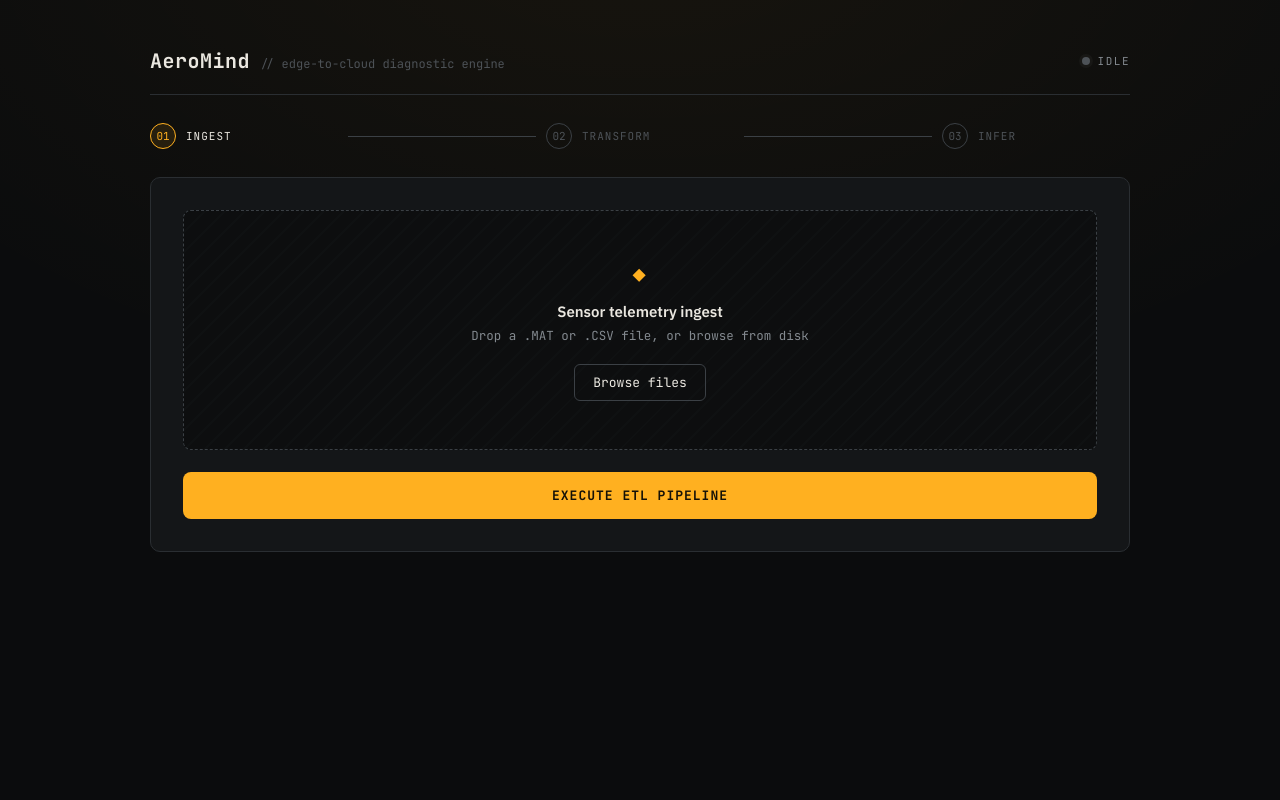
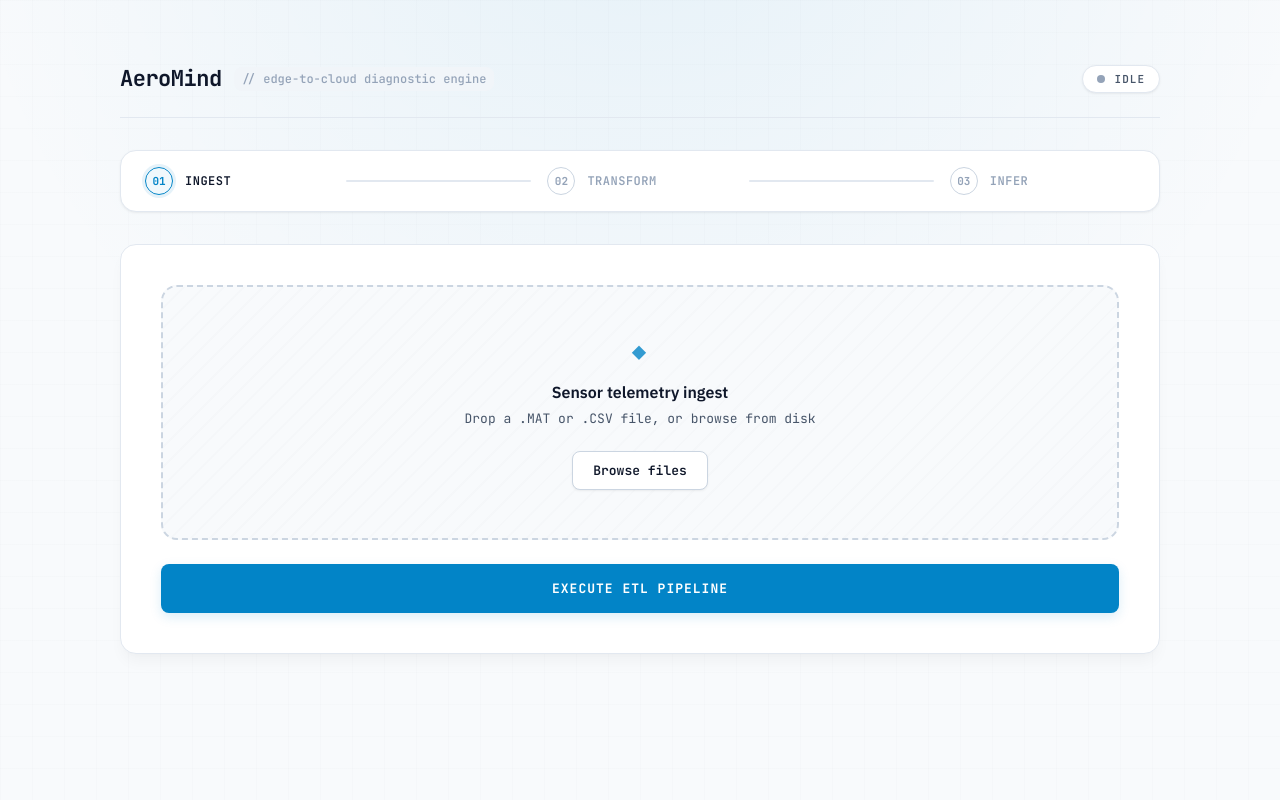
Before and after one commit to Rahhul69/AeroMind, a Flask app: page / in a window 1280 px wide. Run offline with Flask 3, Linux system fonts and the light colour scheme; parts of the project's set-up code (start-up, migrations or seed data) failed here and were passed over; some libraries are stand-ins or nearby versions.

Commit message:
Updated frontend UI

```diff
--- a/static/app.js
+++ b/static/app.js
@@ -140,14 +140,14 @@ function renderDashboard(){
   if(data.is_faulty){
     banner.style.background = 'var(--danger-soft)';
     banner.style.color = 'var(--danger)';
-    banner.style.border = '1px solid var(--danger)';
+    banner.style.border = '1px solid rgba(220,38,38,0.2)';
     document.getElementById('forecast-value').style.color = 'var(--danger)';
     card.style.borderLeftColor = 'var(--danger)';
     setStatus('fault', 'Fault detected');
   }else{
     banner.style.background = 'var(--success-soft)';
     banner.style.color = 'var(--success)';
-    banner.style.border = '1px solid var(--success)';
+    banner.style.border = '1px solid rgba(22,163,74,0.2)';
     document.getElementById('forecast-value').style.color = 'var(--success)';
     card.style.borderLeftColor = 'var(--success)';
     setStatus('ok', 'Nominal');
@@ -173,7 +173,7 @@ function updateFreqChart(maxFreq){
 
   const slicedX = serverPayload.x_axis.slice(0, cutoffIndex);
   const slicedY = serverPayload.y_live.slice(0, cutoffIndex);
-  const chartColor = serverPayload.is_faulty ? '#f66151' : '#ffb020';
+  const chartColor = serverPayload.is_faulty ? '#dc2626' : '#0284c7';
 
   drawChart('chartFreq', slicedX, slicedY, chartColor, 'Hz', true);
 }
@@ -185,7 +185,7 @@ function drawChart(canvasId, xData, yData, color, xLabel, fillGradient){
   let bgFill = 'transparent';
   if(fillGradient){
     const gradient = ctx.createLinearGradient(0, 0, 0, 280);
-    gradient.addColorStop(0, color + '55');
+    gradient.addColorStop(0, color + '22');
     gradient.addColorStop(1, color + '00');
     bgFill = gradient;
   }
@@ -194,14 +194,14 @@ function drawChart(canvasId, xData, yData, color, xLabel, fillGradient){
     type: 'line',
     data: {
       labels: xData.map(val => Number(val).toFixed(1) + ' ' + xLabel),
-      datasets: [{ data: yData, borderColor: color, borderWidth: 1.5, backgroundColor: bgFill, fill: fillGradient, pointRadius: 0, tension: 0.15 }]
+      datasets: [{ data: yData, borderColor: color, borderWidth: 2, backgroundColor: bgFill, fill: fillGradient, pointRadius: 0, tension: 0.15 }]
     },
     options: {
       responsive: true, maintainAspectRatio: false, animation: { duration: 700, easing: 'easeOutQuart' },
       plugins: { legend: { display: false } },
       scales: {
-        x: { grid: { color: '#22262a', drawBorder: false }, ticks: { color: '#5c6268', font: { family: 'JetBrains Mono', size: 10 }, maxTicksLimit: 8 } },
-        y: { grid: { color: '#22262a', drawBorder: false }, ticks: { color: '#5c6268', font: { family: 'JetBrains Mono', size: 10 } } }
+        x: { grid: { color: '#f1f5f9', drawBorder: false }, ticks: { color: '#64748b', font: { family: 'JetBrains Mono', size: 10 }, maxTicksLimit: 8 } },
+        y: { grid: { color: '#f1f5f9', drawBorder: false }, ticks: { color: '#64748b', font: { family: 'JetBrains Mono', size: 10 } } }
       },
       interaction: { intersect: false, mode: 'index' }
     }
--- a/static/style.css
+++ b/static/style.css
@@ -1,138 +1,189 @@
 :root{
-    --bg-base:#0b0c0d;
-    --bg-panel:#141618;
-    --bg-panel-raised:#1b1e21;
-    --bg-inset: rgba(0,0,0,0.35);
-    --border:#2a2e32;
-    --border-strong:#3b4045;
-    --text-main:#eae7e0;
-    --text-muted:#83898f;
-    --text-dim:#4d5257;
-    --accent:#ffb020;
-    --accent-soft:rgba(255,176,32,0.10);
-    --accent-line:rgba(255,176,32,0.28);
-    --success:#4ade80;
-    --success-soft:rgba(74,222,128,0.08);
-    --danger:#f66151;
-    --danger-soft:rgba(246,97,81,0.08);
-    --raw-wave:#8b9eff;
+  --bg-base:#f8fafc;
+  --bg-panel:#ffffff;
+  --bg-panel-raised:#f1f5f9;
+  --bg-inset: #f8fafc;
+  --border:#e2e8f0;
+  --border-strong:#cbd5e1;
+  --text-main:#0f172a;
+  --text-muted:#475569;
+  --text-dim:#94a3b8;
+  --accent:#0284c7;
+  --accent-hover:#0369a1;
+  --accent-soft:rgba(2,132,199,0.06);
+  --accent-line:rgba(2,132,199,0.15);
+  --success:#16a34a;
+  --success-soft:rgba(22,163,74,0.06);
+  --danger:#dc2626;
+  --danger-soft:rgba(220,38,38,0.06);
+  --raw-wave:#4f46e5;
   --font-mono:'JetBrains Mono', ui-monospace, monospace;
   --font-body:'IBM Plex Sans', -apple-system, sans-serif;
+  --shadow-sm: 0 1px 3px 0 rgba(0, 0, 0, 0.05), 0 1px 2px -1px rgba(0, 0, 0, 0.05);
+  --shadow-md: 0 4px 6px -1px rgba(0, 0, 0, 0.03), 0 2px 4px -2px rgba(0, 0, 0, 0.03);
+  --shadow-lg: 0 10px 15px -3px rgba(0, 0, 0, 0.04), 0 4px 6px -4px rgba(0, 0, 0, 0.02);
+  --radius-lg: 16px;
+  --radius-md: 8px;
 }
 
 *{ box-sizing:border-box; }
 body{
-    margin:0; padding:48px 20px 80px;
+  margin:0; padding:64px 24px 96px;
   background:
-      radial-gradient(ellipse 900px 500px at 50% -10%, rgba(255,176,32,0.05), transparent),
+    radial-gradient(circle at 50% -20%, rgba(2,132,199,0.08), transparent 60%),
+    linear-gradient(rgba(15, 23, 42, 0.01) 1px, transparent 1px),
+    linear-gradient(90deg, rgba(15, 23, 42, 0.01) 1px, transparent 1px),
     var(--bg-base);
+  background-size: 100% 100%, 32px 32px, 32px 32px;
   color:var(--text-main);
   font-family:var(--font-body);
   min-height:100vh;
   display:flex; justify-content:center;
+  -webkit-font-smoothing: antialiased;
 }
 @media (prefers-reduced-motion: reduce){
   *{ animation-duration:0.01ms !important; transition-duration:0.01ms !important; }
+  .turbine-blades { animation: none !important; }
 }
 
-  .container{ width:100%; max-width:980px; display:flex; flex-direction:column; gap:28px; }
+.container{ width:100%; max-width:1040px; display:flex; flex-direction:column; gap:32px; }
 
 /* ---------- Header ---------- */
-  .header{ display:flex; align-items:center; justify-content:space-between; padding-bottom:20px; border-bottom:1px solid var(--border); }
-  .header .brand{ display:flex; align-items:baseline; gap:10px; }
-  .header h1{ margin:0; font-family:var(--font-mono); font-size:20px; font-weight:700; letter-spacing:0.5px; }
-  .header .tag{ color:var(--text-dim); font-size:12px; font-family:var(--font-mono); }
-  .status-led{ display:flex; align-items:center; gap:8px; font-family:var(--font-mono); font-size:11px; text-transform:uppercase; letter-spacing:1.5px; color:var(--text-muted); }
-  .led-dot{ width:8px; height:8px; border-radius:50%; background:var(--text-dim); box-shadow:0 0 0 3px rgba(255,255,255,0.03); transition:all .3s ease; }
+.header{ display:flex; align-items:center; justify-content:space-between; padding-bottom:24px; border-bottom:1px solid var(--border); position: relative; }
+.header .brand{ display:flex; align-items:center; gap:12px; z-index: 2; }
+.header h1{ margin:0; font-family:var(--font-mono); font-size:22px; font-weight:700; letter-spacing:-0.5px; color: var(--text-main); }
+.header .tag{ color:var(--text-dim); font-size:12px; font-family:var(--font-mono); font-weight: 500; background: var(--bg-panel-raised); padding: 4px 8px; border-radius: var(--radius-md); }
+
+/* Modern Windmill Horizon Backdrop Layout */
+.windmill-horizon { display: flex; align-items: flex-end; gap: 14px; position: absolute; left: 420px; bottom: 0; height: 55px; pointer-events: none; z-index: 1; }
+.windmill { position: relative; width: 32px; height: 55px; filter: drop-shadow(0 2px 4px rgba(0,0,0,0.01)); }
+.windmill.medium { width: 24px; height: 42px; opacity: 0.65; }
+.windmill.small { width: 16px; height: 28px; opacity: 0.35; }
+.turbine-tower { stroke: var(--text-dim); stroke-width: 1.25; stroke-linecap: round; }
+
+/* Staggered spin rates for realism */
+.windmill.large .turbine-blades { transform-origin: 16px 16px; animation: spin-turbine 5s linear infinite; stroke: var(--text-muted); stroke-width: 1.25; }
+.windmill.medium .turbine-blades { transform-origin: 12px 12px; animation: spin-turbine 3.8s linear infinite; stroke: var(--text-muted); stroke-width: 1.25; }
+.windmill.small .turbine-blades { transform-origin: 8px 8px; animation: spin-turbine 2.4s linear infinite; stroke: var(--text-dim); stroke-width: 1; }
+
+@keyframes spin-turbine { from { transform: rotate(0deg); } to { transform: rotate(360deg); } }
+
+.status-led{ display:flex; align-items:center; gap:10px; font-family:var(--font-mono); font-size:11px; font-weight: 600; text-transform:uppercase; letter-spacing:1px; color:var(--text-muted); background: var(--bg-panel); padding: 6px 14px; border-radius: 20px; border: 1px solid var(--border); box-shadow: var(--shadow-sm); z-index: 2; }
+.led-dot{ width:8px; height:8px; border-radius:50%; background:var(--text-dim); transition:all .3s ease; }
 .led-dot.idle{ background:var(--text-dim); }
-  .led-dot.busy{ background:var(--accent); box-shadow:0 0 8px var(--accent), 0 0 0 3px var(--accent-soft); animation:pulse 1.1s ease-in-out infinite; }
-  .led-dot.ok{ background:var(--success); box-shadow:0 0 8px var(--success), 0 0 0 3px var(--success-soft); }
-  .led-dot.fault{ background:var(--danger); box-shadow:0 0 8px var(--danger), 0 0 0 3px var(--danger-soft); }
-  @keyframes pulse{ 0%,100%{ opacity:1; } 50%{ opacity:0.4; } }
+.led-dot.busy{ background:var(--accent); box-shadow:0 0 8px var(--accent), 0 0 0 4px rgba(2,132,199,0.2); animation:pulse 1.4s ease-in-out infinite; }
+.led-dot.ok{ background:var(--success); box-shadow:0 0 8px var(--success), 0 0 0 4px rgba(22,163,74,0.2); }
+.led-dot.fault{ background:var(--danger); box-shadow:0 0 8px var(--danger), 0 0 0 4px rgba(220,38,38,0.2); }
+@keyframes pulse{ 0%,100%{ opacity:1; transform: scale(1); } 50%{ opacity:0.4; transform: scale(0.9); } }
+
+/* Hide backdrop layout on narrow views to protect spacing */
+@media (max-width: 820px) { .windmill-horizon { display: none; } }
 
 /* ---------- Progress rail ---------- */
-  .rail{ display:flex; align-items:center; gap:0; }
-  .rail-step{ display:flex; align-items:center; gap:10px; flex:1; }
-  .rail-num{ font-family:var(--font-mono); font-size:11px; color:var(--text-dim); border:1px solid var(--border-strong); width:26px; height:26px; border-radius:50%; display:flex; align-items:center; justify-content:center; flex-shrink:0; transition:all .3s ease; }
-  .rail-label{ font-family:var(--font-mono); font-size:11px; letter-spacing:1px; text-transform:uppercase; color:var(--text-dim); transition:color .3s ease; white-space:nowrap; }
-  .rail-line{ height:1px; flex:1; background:var(--border-strong); margin:0 10px; transition:background .4s ease; }
-  .rail-step.active .rail-num{ border-color:var(--accent); color:var(--accent); background:var(--accent-soft); }
+.rail{ display:flex; align-items:center; gap:0; background: var(--bg-panel); padding: 16px 24px; border-radius: var(--radius-lg); border: 1px solid var(--border); box-shadow: var(--shadow-sm); }
+.rail-step{ display:flex; align-items:center; gap:12px; flex:1; }
+.rail-num{ font-family:var(--font-mono); font-size:11px; font-weight: 700; color:var(--text-dim); border:1px solid var(--border-strong); width:28px; height:28px; border-radius:50%; display:flex; align-items:center; justify-content:center; flex-shrink:0; transition:all .3s ease; background:var(--bg-panel); }
+.rail-label{ font-family:var(--font-mono); font-size:12px; font-weight:600; letter-spacing:0.5px; text-transform:uppercase; color:var(--text-dim); transition:color .3s ease; white-space:nowrap; }
+.rail-line{ height:2px; flex:1; background:var(--border); margin:0 16px; transition:background .4s ease; border-radius: 2px; }
+.rail-step.active .rail-num{ border-color:var(--accent); color:var(--accent); background:var(--accent-soft); box-shadow: 0 0 0 3px rgba(2,132,199,0.1); }
 .rail-step.active .rail-label{ color:var(--text-main); }
 .rail-step.done .rail-num{ border-color:var(--success); color:var(--success); background:var(--success-soft); }
 .rail-step.done .rail-label{ color:var(--text-muted); }
-  .rail-step.done + .rail-line{ background:var(--success); opacity:0.4; }
+.rail-step.done + .rail-line{ background:var(--success); opacity:0.3; }
 
 /* ---------- Panels ---------- */
-  .panel{ background:var(--bg-panel); border:1px solid var(--border); border-radius:10px; padding:32px; }
+.panel{ background:var(--bg-panel); border:1px solid var(--border); border-radius:var(--radius-lg); padding:40px; box-shadow: var(--shadow-lg); transition: border-color 0.3s ease; }
 .view-section{ display:none; }
-  .view-section.active{ display:block; animation:rise .35s ease-out; }
-  @keyframes rise{ from{ opacity:0; transform:translateY(8px); } to{ opacity:1; transform:translateY(0); } }
+.view-section.active{ display:block; animation:rise .4s cubic-bezier(0.16, 1, 0.3, 1); }
+@keyframes rise{ from{ opacity:0; transform:translateY(12px); } to{ opacity:1; transform:translateY(0); } }
 
 /* ---------- View 1: upload ---------- */
 .dropzone{
-    border:1px dashed var(--border-strong); border-radius:8px; padding:48px 24px;
+  border:2px dashed var(--border-strong); border-radius:var(--radius-lg); padding:48px 24px;
   background:
-      repeating-linear-gradient(135deg, rgba(255,255,255,0.012) 0 2px, transparent 2px 14px),
+    repeating-linear-gradient(135deg, rgba(15, 23, 42, 0.01) 0 2px, transparent 2px 14px),
     var(--bg-inset);
-    text-align:center; transition:border-color .2s ease, background .2s ease; cursor:pointer;
+  text-align:center; transition:all .25s ease; cursor:pointer;
 }
-  .dropzone.drag{ border-color:var(--accent); background:var(--accent-soft); }
-  .dropzone .icon{ font-family:var(--font-mono); font-size:22px; color:var(--accent); margin-bottom:14px; letter-spacing:2px; }
-  .dropzone label{ display:block; font-weight:600; font-size:15px; margin-bottom:6px; }
-  .dropzone p{ color:var(--text-muted); font-size:12.5px; margin:0 0 20px; font-family:var(--font-mono); }
+.dropzone:hover{ border-color: var(--accent); background: rgba(2, 132, 199, 0.01); }
+.dropzone.drag{ border-color:var(--accent); background:var(--accent-soft); transform: scale(0.99); }
+.dropzone .icon{ font-family:var(--font-mono); font-size:24px; color:var(--accent); margin-bottom:16px; letter-spacing:2px; opacity: 0.8; }
+.dropzone label{ display:block; font-weight:600; font-size:16px; margin-bottom:8px; color: var(--text-main); }
+.dropzone p{ color:var(--text-muted); font-size:13px; margin:0 0 24px; font-family:var(--font-mono); }
 .dropzone input[type=file]{ display:none; }
-  .file-chip{ display:inline-flex; align-items:center; gap:8px; background:var(--bg-panel-raised); border:1px solid var(--border-strong); border-radius:6px; padding:8px 14px; font-family:var(--font-mono); font-size:12.5px; color:var(--text-main); margin-top:4px; }
-  .file-chip .x{ color:var(--text-dim); cursor:pointer; }
+.file-chip{ display:inline-flex; align-items:center; gap:10px; background:var(--bg-panel); border:1px solid var(--border-strong); border-radius:var(--radius-md); padding:10px 16px; font-family:var(--font-mono); font-size:13px; font-weight: 500; color:var(--text-main); margin-top:4px; box-shadow: var(--shadow-sm); animation: rise 0.2s ease; }
+.file-chip .x{ color:var(--text-dim); cursor:pointer; font-size: 11px; padding: 2px; }
 .file-chip .x:hover{ color:var(--danger); }
-  .browse-btn{ background:transparent; border:1px solid var(--border-strong); color:var(--text-main); padding:9px 18px; border-radius:6px; font-size:13px; font-family:var(--font-mono); cursor:pointer; }
-  .browse-btn:hover{ border-color:var(--accent); color:var(--accent); }
+.browse-btn{ background:var(--bg-panel); border:1px solid var(--border-strong); color:var(--text-main); padding:10px 20px; border-radius:var(--radius-md); font-size:13px; font-weight: 600; font-family:var(--font-mono); cursor:pointer; transition: all 0.2s ease; box-shadow: var(--shadow-sm); }
+.browse-btn:hover{ border-color:var(--accent); color:var(--accent); box-shadow: 0 2px 8px rgba(2,132,199,0.08); }
 
 button.action-btn{
-    background:var(--accent); color:#151107; border:none; padding:15px 28px; border-radius:8px;
+  background:var(--accent); color:#ffffff; border:none; padding:16px 32px; border-radius:var(--radius-md);
   font-size:13px; font-weight:700; letter-spacing:1px; text-transform:uppercase; cursor:pointer;
-    font-family:var(--font-mono); transition:transform .12s ease, box-shadow .2s ease; width:100%; margin-top:22px;
+  font-family:var(--font-mono); transition:all .2s cubic-bezier(0.16, 1, 0.3, 1); width:100%; margin-top:24px;
+  box-shadow: 0 4px 12px rgba(2, 132, 199, 0.15);
 }
-  button.action-btn:hover{ box-shadow:0 0 0 1px var(--accent), 0 6px 18px rgba(255,176,32,0.18); transform:translateY(-1px); }
-  button.action-btn:disabled{ opacity:0.4; cursor:not-allowed; transform:none; box-shadow:none; }
+button.action-btn:hover{ background: var(--accent-hover); box-shadow: 0 6px 20px rgba(2,132,199,0.25); transform:translateY(-1px); }
+button.action-btn:active{ transform: translateY(0); }
+button.action-btn:disabled{ opacity:0.4; cursor:not-allowed; transform:none; box-shadow:none; background: var(--text-dim); }
 button.action-btn:focus-visible, .browse-btn:focus-visible, input[type=range]:focus-visible{ outline:2px solid var(--accent); outline-offset:2px; }
 
-  .error-banner{ display:none; margin-top:16px; padding:12px 16px; border:1px solid var(--danger); background:var(--danger-soft); color:#ffb4ab; font-family:var(--font-mono); font-size:12.5px; border-radius:6px; text-align:left; }
+.error-banner{ display:none; margin-top:20px; padding:14px 18px; border:1px solid var(--danger); background:var(--danger-soft); color:var(--danger); font-family:var(--font-mono); font-size:13px; font-weight: 500; border-radius:var(--radius-md); text-align:left; animation: rise 0.25s ease; }
 
 /* ---------- View 2: ETL ---------- */
-  .etl-readout{ text-align:center; margin-bottom:28px; }
-  .etl-eyebrow{ font-family:var(--font-mono); font-size:11px; letter-spacing:2px; text-transform:uppercase; color:var(--accent); margin-bottom:18px; }
-  .etl-counters{ display:flex; align-items:center; justify-content:center; gap:24px; }
-  .counter-block{ background:var(--bg-inset); border:1px solid var(--border-strong); border-radius:8px; padding:20px 28px; min-width:140px; }
-  .counter-block .cval{ font-family:var(--font-mono); font-size:30px; font-weight:700; }
-  .counter-block .clabel{ font-family:var(--font-mono); font-size:10px; color:var(--text-dim); letter-spacing:1.5px; text-transform:uppercase; margin-top:6px; }
-  .counter-arrow{ font-family:var(--font-mono); color:var(--text-dim); font-size:20px; }
-  .etl-desc{ color:var(--text-muted); font-size:13.5px; line-height:1.7; margin-top:24px; text-align:left; border-top:1px solid var(--border); padding-top:20px; }
+.etl-readout{ text-align:center; margin-bottom:32px; }
+.etl-eyebrow{ font-family:var(--font-mono); font-size:12px; font-weight: 600; letter-spacing:1.5px; text-transform:uppercase; color:var(--accent); margin-bottom:24px; }
+.etl-counters{ display:flex; align-items:center; justify-content:center; gap:32px; }
+.counter-block{ background:var(--bg-inset); border:1px solid var(--border); border-radius:var(--radius-lg); padding:24px 36px; min-width:160px; box-shadow: var(--shadow-sm); transition: transform 0.3s ease; }
+.counter-block:hover{ transform: translateY(-2px); }
+.counter-block .cval{ font-family:var(--font-mono); font-size:32px; font-weight:700; color: var(--text-main); }
+.counter-block .clabel{ font-family:var(--font-mono); font-size:11px; color:var(--text-muted); font-weight: 500; letter-spacing:1px; text-transform:uppercase; margin-top:8px; }
+.counter-arrow{ font-family:var(--font-mono); color:var(--text-dim); font-size:24px; animation: pulse 2s infinite; }
+.etl-desc{ color:var(--text-muted); font-size:14px; line-height:1.75; margin-top:32px; text-align:left; border-top:1px solid var(--border); padding-top:24px; }
 .etl-desc b{ color:var(--text-main); font-weight:600; }
 
 /* ---------- View 3: dashboard ---------- */
-  #result-banner{ display:flex; align-items:center; gap:12px; padding:18px 20px; font-family:var(--font-mono); font-size:14px; font-weight:600; letter-spacing:0.5px; border-radius:8px; margin-bottom:22px; }
-  .metrics-grid{ display:grid; grid-template-columns:repeat(auto-fit, minmax(260px, 1fr)); gap:16px; margin-bottom:22px; }
-  .metric-card{ background:var(--bg-inset); border:1px solid var(--border); border-left:3px solid var(--border-strong); border-radius:6px; padding:18px 20px; }
-  .metric-title{ color:var(--text-dim); font-size:10.5px; text-transform:uppercase; letter-spacing:1.5px; font-family:var(--font-mono); margin-bottom:8px; }
-  .metric-value{ font-size:24px; font-weight:700; font-family:var(--font-mono); }
+#result-banner{ display:flex; align-items:center; gap:14px; padding:20px 24px; font-family:var(--font-mono); font-size:14px; font-weight:700; letter-spacing:0.5px; border-radius:var(--radius-md); margin-bottom:24px; box-shadow: var(--shadow-sm); }
+.metrics-grid{ display:grid; grid-template-columns:repeat(auto-fit, minmax(260px, 1fr)); gap:20px; margin-bottom:24px; }
+.metrics-grid .metric-card{ background:var(--bg-panel); border:1px solid var(--border); border-left:4px solid var(--border-strong); border-radius:var(--radius-lg); padding:24px; box-shadow: var(--shadow-md); transition: transform 0.25s ease, box-shadow 0.25s ease; }
+.metrics-grid .metric-card:hover{ transform: translateY(-2px); box-shadow: var(--shadow-lg); }
+.metrics-grid .metric-title{ color:var(--text-muted); font-size:11px; font-weight: 600; text-transform:uppercase; letter-spacing:1.5px; font-family:var(--font-mono); margin-bottom:12px; }
+.metrics-grid .metric-value{ font-size:28px; font-weight:700; font-family:var(--font-mono); color: var(--text-main); }
 
-  .chart-container{ display:flex; flex-direction:column; gap:18px; }
-  .chart-panel{ background:var(--bg-panel); border:1px solid var(--border); border-radius:10px; padding:22px; }
-  .chart-wrapper{ height:280px; width:100%; position:relative; }
-  .chart-header{ display:flex; justify-content:space-between; align-items:center; margin-bottom:16px; flex-wrap:wrap; gap:10px; }
+.chart-container{ display:flex; flex-direction:column; gap:24px; }
+.chart-panel{ background:var(--bg-panel); border:1px solid var(--border); border-radius:var(--radius-lg); padding:28px; box-shadow: var(--shadow-lg); }
+.chart-wrapper{ height:300px; width:100%; position:relative; }
+.chart-header{ display:flex; justify-content:space-between; align-items:center; margin-bottom:20px; flex-wrap:wrap; gap:14px; }
 .chart-header .metric-title{ margin-bottom:0; }
-  .chart-tag{ color:var(--text-dim); font-size:10.5px; font-weight:600; font-family:var(--font-mono); letter-spacing:1px; border:1px solid var(--border-strong); padding:3px 8px; border-radius:4px; }
+.chart-tag{ color:var(--text-muted); font-size:11px; font-weight:600; font-family:var(--font-mono); letter-spacing:1px; border:1px solid var(--border-strong); padding:4px 10px; border-radius:var(--radius-md); background: var(--bg-inset); }
 
-  .slider-container{ display:flex; align-items:center; gap:10px; }
-  input[type=range]{ accent-color:var(--accent); cursor:pointer; width:170px; }
-  .zoom-label{ color:var(--text-dim); font-size:10.5px; font-weight:600; font-family:var(--font-mono); letter-spacing:1px; }
-  #zoomValue{ color:var(--accent); font-family:var(--font-mono); font-size:12.5px; font-weight:700; min-width:60px; display:inline-block; text-align:right; }
+.slider-container{ display:flex; align-items:center; gap:12px; background: var(--bg-panel-raised); padding: 6px 14px; border-radius: 20px; border: 1px solid var(--border); }
+input[type=range]{ accent-color:var(--accent); cursor:pointer; width:150px; height: 6px; border-radius: 3px; }
+.zoom-label{ color:var(--text-muted); font-size:11px; font-weight:600; font-family:var(--font-mono); letter-spacing:0.5px; }
+#zoomValue{ color:var(--accent); font-family:var(--font-mono); font-size:12px; font-weight:700; min-width:65px; display:inline-block; text-align:right; }
 
-  .reset-btn{ background:transparent; border:1px solid var(--border-strong); color:var(--text-muted); font-family:var(--font-mono); font-size:12px; padding:12px 20px; border-radius:6px; cursor:pointer; width:100%; margin-top:8px; letter-spacing:0.5px; }
-  .reset-btn:hover{ border-color:var(--text-muted); color:var(--text-main); }
+.reset-btn{ background:transparent; border:1px solid var(--border-strong); color:var(--text-muted); font-family:var(--font-mono); font-size:12px; font-weight: 600; padding:14px 24px; border-radius:var(--radius-md); cursor:pointer; width:100%; margin-top:12px; letter-spacing:0.5px; transition: all 0.2s ease; }
+.reset-btn:hover{ border-color:var(--text-main); color:var(--text-main); background: var(--bg-panel-raised); }
 
 /* ---------- Loader ---------- */
-  .loader-wrapper{ display:none; text-align:center; padding:36px 0 6px; }
-  .spinner{ width:30px; height:30px; border:2px solid var(--border-strong); border-top:2px solid var(--accent); border-radius:50%; animation:spin 0.9s linear infinite; margin:0 auto 16px; }
+.loader-wrapper{ display:none; text-align:center; padding:40px 0 12px; }
+.spinner{ width:32px; height:32px; border:2.5px solid var(--border-strong); border-top:2.5px solid var(--accent); border-radius:50%; animation:spin 0.8s cubic-bezier(0.4, 0, 0.2, 1) infinite; margin:0 auto 20px; }
 @keyframes spin{ 100%{ transform:rotate(360deg); } }
-  .loader-text{ color:var(--text-muted); font-family:var(--font-mono); font-size:12.5px; letter-spacing:0.5px; }
+.loader-text{ color:var(--text-muted); font-family:var(--font-mono); font-size:13px; font-weight: 500; letter-spacing:0.5px; }
+
+/* Add these utility configurations to your existing style.css file */
+
+/* ---------- Staggered Windmill Delay Classes ---------- */
+.delay-700ms { animation-delay: -0.7s; }
+.delay-1200ms { animation-delay: -1.2s; }
+.delay-2100ms { animation-delay: -2.1s; }
+.delay-1500ms { animation-delay: -1.5s; }
+
+/* ---------- View 02 Counter Blocks Customizations ---------- */
+.counter-block.counter-highlighted {
+  border-color: var(--accent-line);
+  background: var(--accent-soft);
+}
+.counter-block.counter-highlighted .cval {
+  color: var(--accent);
+}
```
Lines whose indentation alone changed are shown as unchanged.
